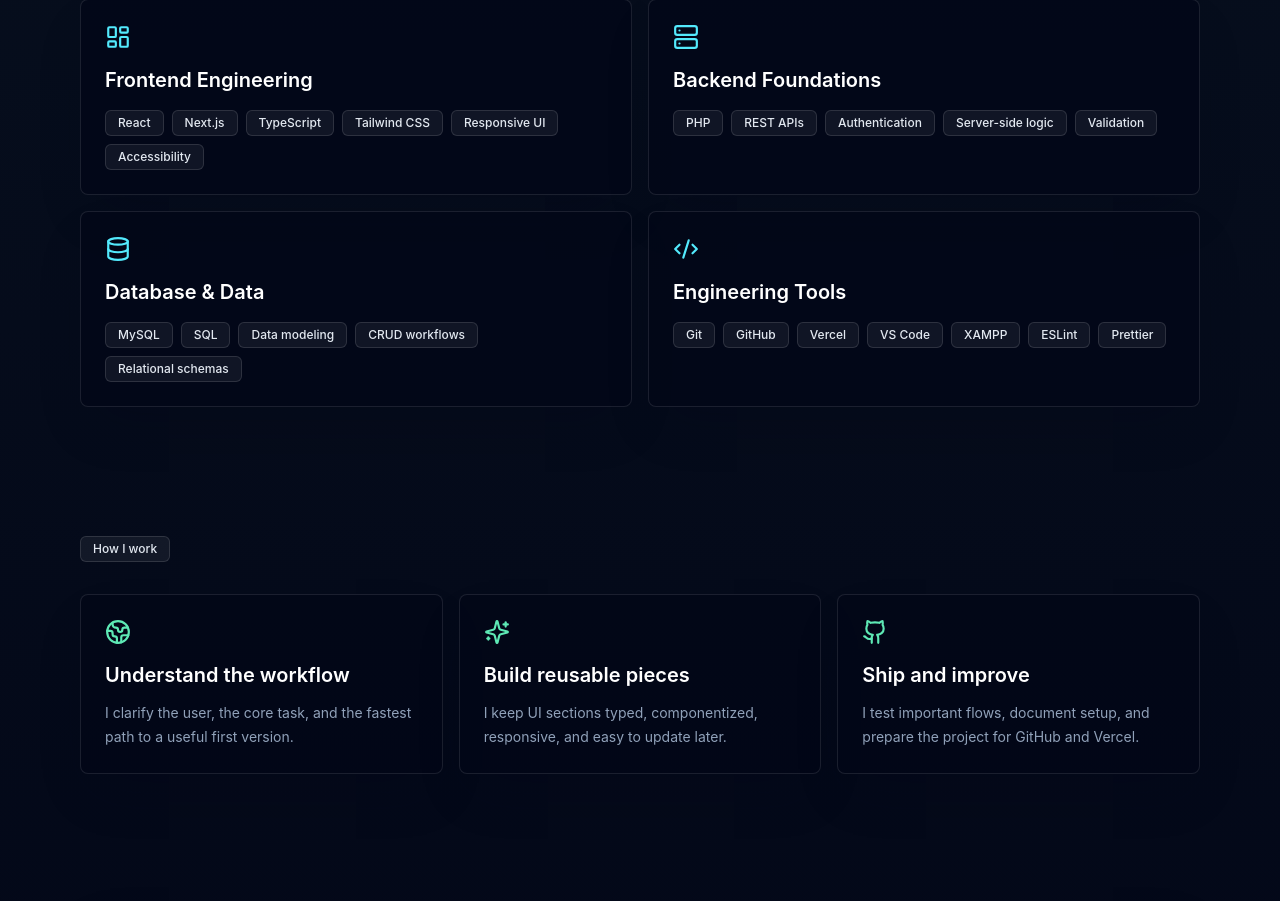
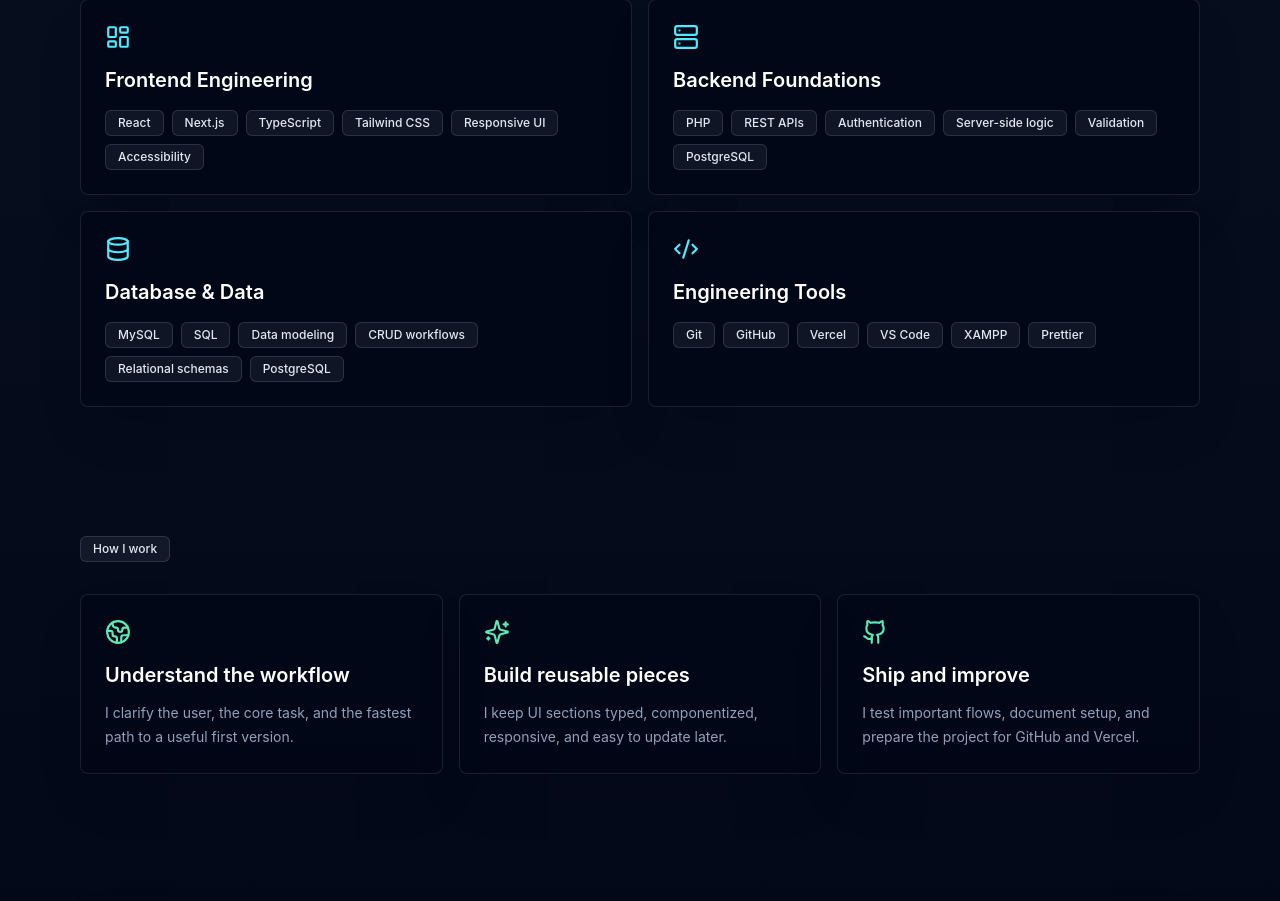
Before and after one commit to sevi07202007/Josephsah, a Next.js app: page / in a window 1280 px wide. Shown: the part 2985-3886 px from the top of the page. Built offline with nearby package versions, Linux system fonts and the light colour scheme.

Commit message:
Update portfolio

```diff
--- a/data/portfolio.ts
+++ b/data/portfolio.ts
@@ -74,17 +74,17 @@ export const skills = [
   {
     title: 'Backend Foundations',
     icon: Server,
-    items: ['PHP', 'REST APIs', 'Authentication', 'Server-side logic', 'Validation'],
+    items: ['PHP', 'REST APIs', 'Authentication', 'Server-side logic', 'Validation', 'PostgreSQL'],
   },
   {
     title: 'Database & Data',
     icon: Database,
-    items: ['MySQL', 'SQL', 'Data modeling', 'CRUD workflows', 'Relational schemas'],
+    items: ['MySQL', 'SQL', 'Data modeling', 'CRUD workflows', 'Relational schemas', 'PostgreSQL'],
   },
   {
     title: 'Engineering Tools',
     icon: Code2,
-    items: ['Git', 'GitHub', 'Vercel', 'VS Code', 'XAMPP', 'ESLint', 'Prettier'],
+    items: ['Git', 'GitHub', 'Vercel', 'VS Code', 'XAMPP', 'Prettier'],
   },
 ] as const
 
```
